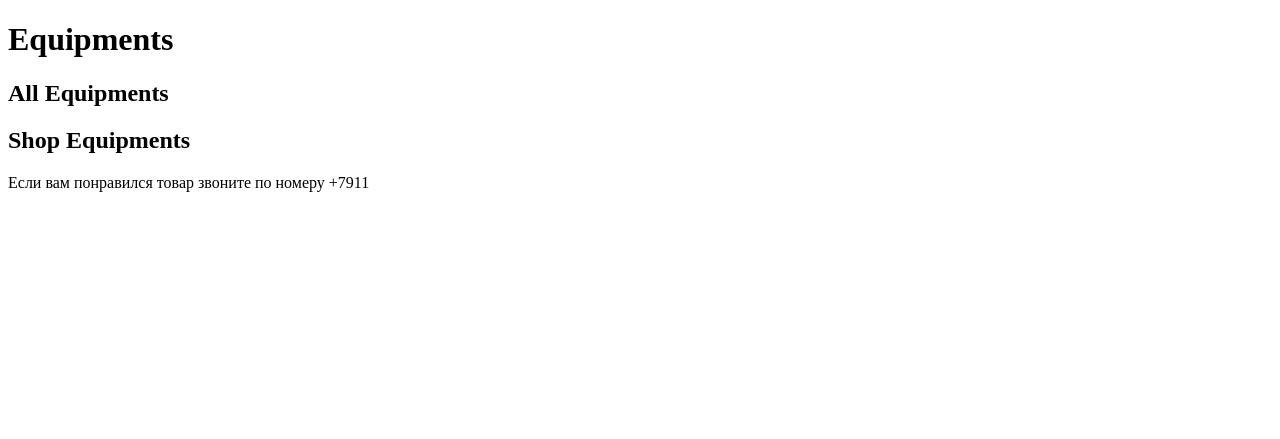
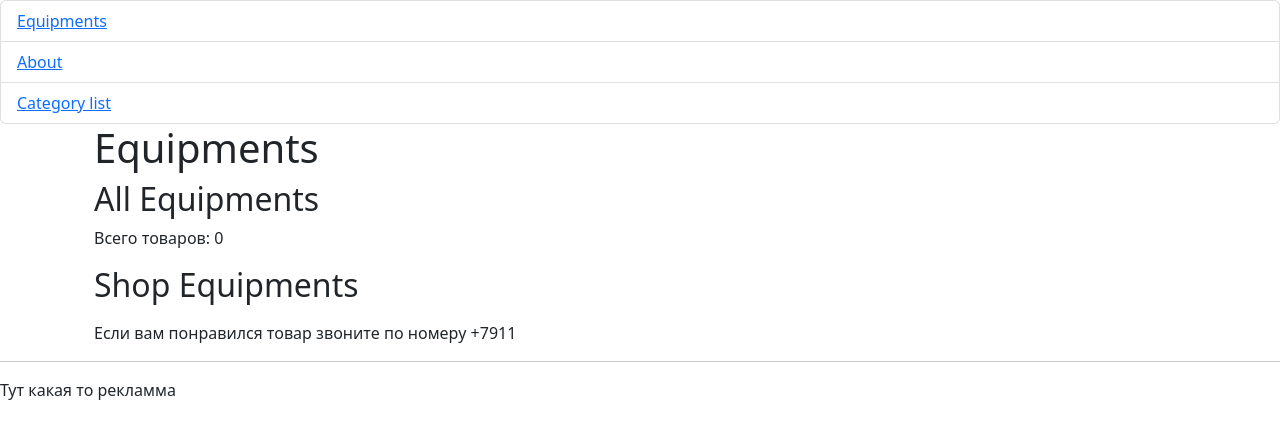
Before and after one commit to DanteOnline/sportshop, a Django app: page / in a window 1280 px wide. Shown: the top 439 px of the page. Run offline with Django 4.2, Linux system fonts and the light colour scheme; data that the repository does not hold is empty.

Commit message:
add lesson code

```diff
--- a/sport_equipment/models.py
+++ b/sport_equipment/models.py
@@ -3,6 +3,7 @@ from django.db import models
 
 class Category(models.Model):
     name = models.CharField(unique=True, max_length=32)
+    is_active = models.BooleanField(default=True)
     # models.IntegerField
     # models.TextField
     # models.FloatField
--- a/sport_equipment/templates/sport_equipment/equipment_list.html
+++ b/sport_equipment/templates/sport_equipment/equipment_list.html
@@ -1,29 +1,31 @@
-<!DOCTYPE html>
-<html lang="en">
-<head>
-    <meta charset="UTF-8">
-    <title>Equipments</title>
-</head>
-<body>
-    <h1>Equipments</h1>
+{% extends "base.html" %}
+
+{% block title %}
+Equipments
+{% endblock %}
+
+{% block content %}
+    <div class="container"><h1>Equipments</h1>
     <h2>All Equipments</h2>
-    <ul>
+         {% if equipment_list %}
+        <ul>
     {% for item in equipment_list %}
         <li>
             {{item.name}}/{{item.category.name}}
         </li>
     {% endfor %}
     </ul>
+        {% endif %}
+        <p>Всего товаров: {{equipment_list|length}}</p>
 
     <h2>Shop Equipments</h2>
     <ul>
     {% for item in equipment_list_own %}
         <li>
-            {{item.name}}/{{item.category.name}}
+            {{item.name|upper}}/{{item.category.name}}
         </li>
     {% endfor %}
     </ul>
-
-    Если вам понравился товар звоните по номеру +7911
-</body>
-</html>
+         Если вам понравился товар звоните по номеру +7911
+    </div>
+{% endblock %}
--- a/sport_equipment/urls.py
+++ b/sport_equipment/urls.py
@@ -1,8 +1,14 @@
 from django.urls import path
-from .views import equipment_list_view
+from sport_equipment import views
 
 app_name = 'sport_equipment'
 
 urlpatterns = [
-    path("", equipment_list_view, name='equipment_list'),
+    path('', views.equipment_list_view, name='main'),
+    path('about/', views.AboutTemplateView.as_view(), name='about'),
+    path('category/list/', views.CategoryListView.as_view(), name='category-list'),
+    path('category/detail/<int:pk>/', views.CategoryDetailView.as_view(), name='category-detail'),
+    path('category/create/', views.CategoryCreateView.as_view(), name='category-create'),
+    path('category/update/<int:pk>/', views.CategoryUpdateView.as_view(), name='category-update'),
+    path('category/delete/<int:pk>/', views.CategoryDeleteView.as_view(), name='category-delete'),
 ]
--- a/sport_equipment/views.py
+++ b/sport_equipment/views.py
@@ -1,12 +1,86 @@
 from django.shortcuts import render
-from .models import Equipment
+from django.urls import reverse_lazy
 
+from .models import Equipment, Category
+from django.views.generic import ListView, DetailView, CreateView, UpdateView, DeleteView, TemplateView
 
 def equipment_list_view(request):
     equipment_list = Equipment.objects.all()
     equipment_list_own = Equipment.objects.filter(is_own_shop=True)
     context = {
         'equipment_list': equipment_list,
-        'equipment_list_own': equipment_list_own
+        'equipment_list_own': equipment_list_own,
     }
     return render(request, 'sport_equipment/equipment_list.html', context)
+
+
+# MVT - url
+# def about_view(request):
+#     return render(request, 'sport_equipment/about.html')
+
+class AboutTemplateView(TemplateView):
+    template_name = 'sport_equipment/about.html'
+
+
+# CRUD - Category
+class CategoryListView(ListView):
+    model = Category
+    template_name = 'sport_equipment/categories.html'
+    context_object_name = 'categories'
+
+    def get_queryset(self):
+        # 1. Выборка
+        return Category.objects.filter(is_active=True)
+
+    def get_context_data(self, *args, **kwargs):
+        # 4.
+        context = super().get_context_data(*args, **kwargs)
+        context['useful_information'] = 'ЧТо то полезное'
+        return context
+
+    def get(self, request, *args, **kwargs):
+        # 5. Гет запрос
+        print('request', request)
+        return super().get(request, *args, **kwargs)
+
+class CategoryDetailView(DetailView):
+    model = Category
+
+    # def get_queryset(self):
+    # 2.
+    #     pass
+    #
+    # def get_object(self, queryset=None):
+    # 3.
+    #     pass
+
+
+class CategoryCreateView(CreateView):
+    model = Category
+    fields = ('name',)
+    success_url = reverse_lazy('sport_equipment:category-list')
+
+    # def form_valid(self, form):
+    #     # 7. Валидация формы
+    #     pass
+    #
+    # def form_invalid(self, form):
+    #     pass
+    def post(self, request, *args, **kwargs):
+        # 6. Post запрос
+        print('request', request)
+        return super().post(request, *args, **kwargs)
+
+
+class CategoryUpdateView(UpdateView):
+    model = Category
+    fields = ('name',)
+    success_url = reverse_lazy('sport_equipment:category-list')
+
+    # def get_success_url(self):
+    #     pass
+
+
+class CategoryDeleteView(DeleteView):
+    model = Category
+    success_url = reverse_lazy('sport_equipment:category-list')
--- a/sportshop/settings.py
+++ b/sportshop/settings.py
@@ -11,6 +11,7 @@ https://docs.djangoproject.com/en/4.1/ref/settings/
 """
 
 from pathlib import Path
+import os
 
 # Build paths inside the project like this: BASE_DIR / 'subdir'.
 BASE_DIR = Path(__file__).resolve().parent.parent
@@ -56,7 +57,7 @@ ROOT_URLCONF = "sportshop.urls"
 TEMPLATES = [
     {
         "BACKEND": "django.template.backends.django.DjangoTemplates",
-        "DIRS": [],
+        "DIRS": [os.path.join(BASE_DIR, 'templates')],
         "APP_DIRS": True,
         "OPTIONS": {
             "context_processors": [
--- /dev/null
+++ b/templates/base.html
@@ -0,0 +1,23 @@
+<!DOCTYPE html>
+<html lang="en">
+<head>
+    <meta charset="UTF-8">
+    <title>{% block title %} SportShop {% endblock %}</title>
+    <link rel="stylesheet" href="https://cdn.jsdelivr.net/npm/bootstrap@5.2.3/dist/css/bootstrap.min.css" integrity="sha384-rbsA2VBKQhggwzxH7pPCaAqO46MgnOM80zW1RWuH61DGLwZJEdK2Kadq2F9CUG65" crossorigin="anonymous">
+</head>
+<body>
+    {% include "include/menu.html" %}
+
+    <div class="container">
+      {% block content %}
+      {% endblock %}
+    </div>
+
+    <hr>
+    <div id="advertisement">
+        <p>
+        Тут какая то рекламма
+    </div>
+    <script src="https://cdn.jsdelivr.net/npm/bootstrap@5.2.3/dist/js/bootstrap.min.js" integrity="sha384-cuYeSxntonz0PPNlHhBs68uyIAVpIIOZZ5JqeqvYYIcEL727kskC66kF92t6Xl2V" crossorigin="anonymous"></script>
+</body>
+</html>
--- /dev/null
+++ b/templates/include/menu.html
@@ -0,0 +1,5 @@
+<ul class="list-group">
+    <li class="list-group-item"><a href="{% url 'sport_equipment:main' %}">Equipments</a></li>
+    <li class="list-group-item"><a href="{% url 'sport_equipment:about' %}">About</a></li>
+    <li class="list-group-item"><a href="{% url 'sport_equipment:category-list' %}">Category list</a></li>
+</ul>
```
Also changed, not shown: sport_equipment/templates/sport_equipment/about.html (added, +12 -0 lines), sport_equipment/templates/sport_equipment/categories.html (added, +22 -0 lines), sport_equipment/templates/sport_equipment/category_confirm_delete.html (added, +16 -0 lines), sport_equipment/templates/sport_equipment/category_detail.html (added, +10 -0 lines), sport_equipment/templates/sport_equipment/category_form.html (added, +15 -0 lines), sport_equipment/migrations/0003_category_is_active.py (added), 1 other file.
